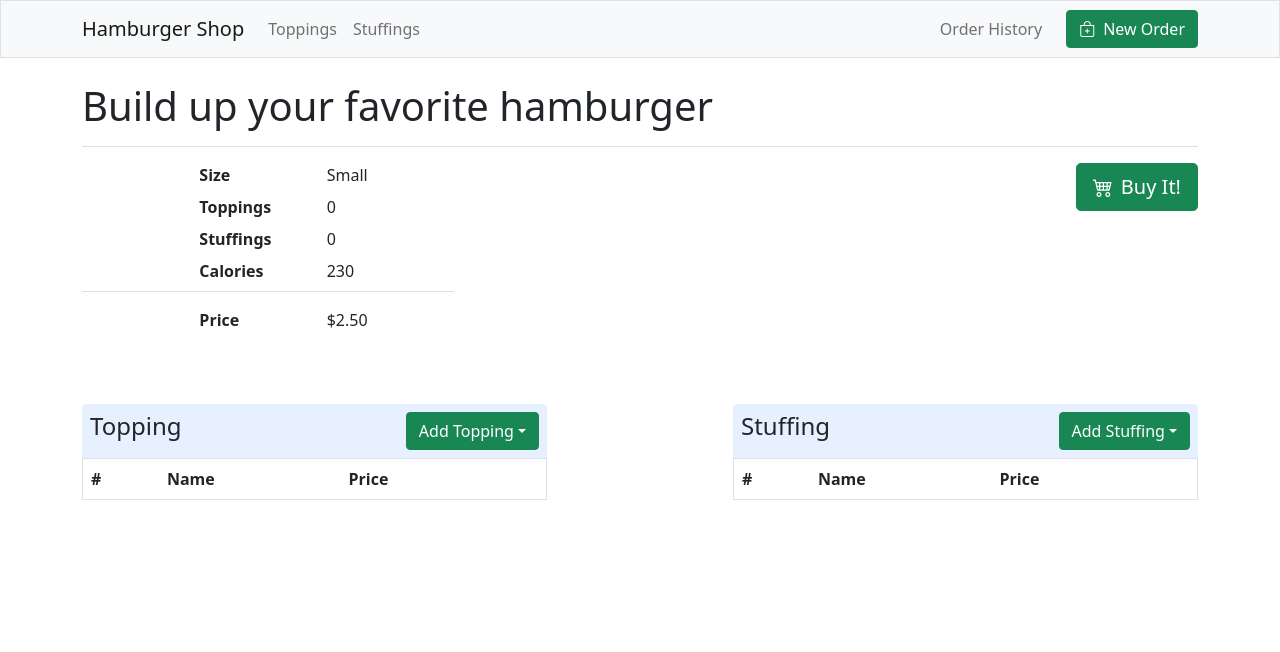
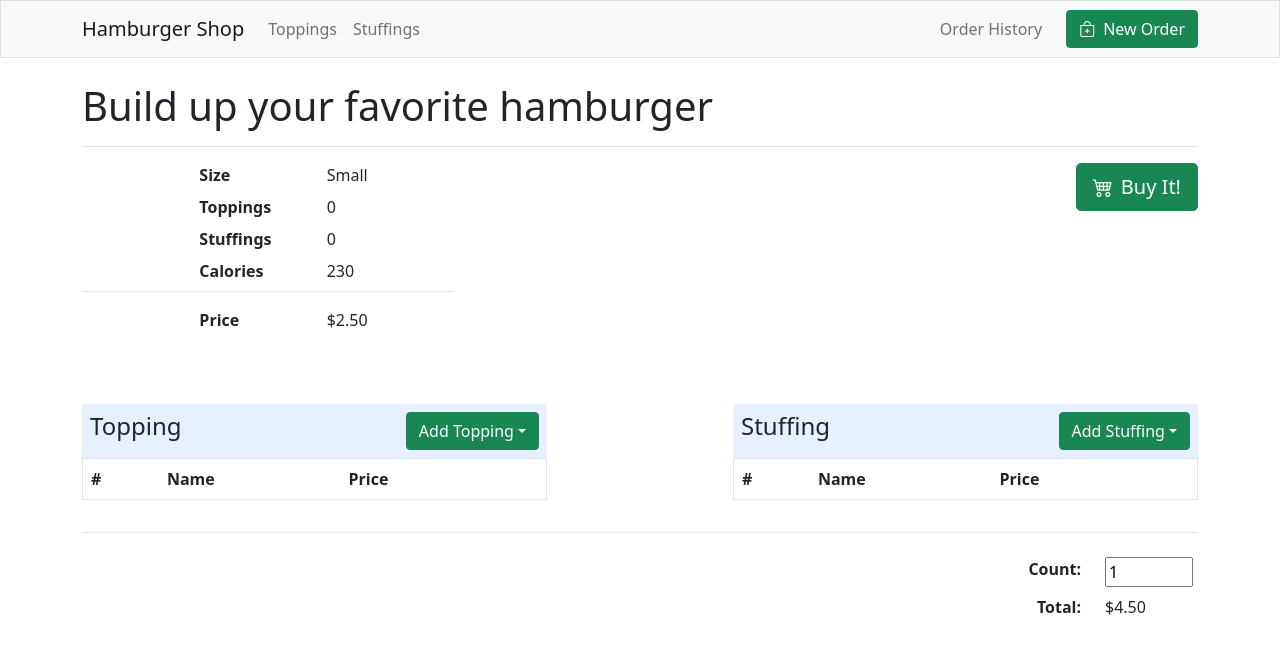
Before and after one commit to Kirill357544/hamburger-shop, a React (Create React App) app: page /order in a window 1280 px wide. Both pictures are taken after a click on the button "Small". Shown: the top 652 px of the page. Built offline with nearby package versions, Linux system fonts and the light colour scheme.

Commit message:
feat: completed task

```diff
--- /dev/null
+++ b/src/Counts.js
@@ -0,0 +1,2 @@
+export const MAX_COUNT = 50;
+export const MIN_COUNT = 1;
--- a/src/components/HamburgerCreator.jsx
+++ b/src/components/HamburgerCreator.jsx
@@ -6,18 +6,29 @@ import { useState } from "react";
 import SIZES from "../Sizes";
 import TOPPINGS from "../Toppings";
 import STUFFINGS from "../Stuffings";
+import CountAndPrice from "./count-and-price/CountAndPrice";
+import { MIN_COUNT } from "../Counts";
+import calculatePrice from "../calculatePrice";
 
 export default function HamburgerCreator() {
     let [hamburger, setHamburger] = useState(null);
+    let [countAndPrice, setCountAndPrice] = useState({
+        count: MIN_COUNT,
+        totalPrice: 4.5,
+    });
 
     const handleSizeSelect = (size) => {
-        setHamburger({ size, toppings: [], stuffings: [] });
+        setHamburger(() => ({ size, toppings: [], stuffings: [] }));
     };
 
     const handleAddTopping = (topping) => {
         if (hamburger.toppings.length !== hamburger.size.maxTopping) {
             setHamburger((prevState) => {
                 prevState.toppings.push(topping);
+                return JSON.parse(JSON.stringify(prevState));
+            });
+            setCountAndPrice((prevState) => {
+                countAndPrice.totalPrice = calculatePrice(hamburger) * countAndPrice.count;
                 return JSON.parse(JSON.stringify(prevState));
             });
         }
@@ -29,11 +40,19 @@ export default function HamburgerCreator() {
             hamburger.toppings.splice(index, 1);
             return JSON.parse(JSON.stringify(prevState));
         });
+        setCountAndPrice((prevState) => {
+            countAndPrice.totalPrice = calculatePrice(hamburger) * countAndPrice.count;
+            return JSON.parse(JSON.stringify(prevState));
+        });
     };
 
     const handleAddStuffing = (stuffing) => {
         setHamburger((prevState) => {
             prevState.stuffings.push(stuffing);
+            return JSON.parse(JSON.stringify(prevState));
+        });
+        setCountAndPrice((prevState) => {
+            countAndPrice.totalPrice = calculatePrice(hamburger) * countAndPrice.count;
             return JSON.parse(JSON.stringify(prevState));
         });
     };
@@ -42,6 +61,10 @@ export default function HamburgerCreator() {
         setHamburger((prevState) => {
             const index = hamburger.stuffings.indexOf(stuffing);
             hamburger.stuffings.splice(index, 1);
+            return JSON.parse(JSON.stringify(prevState));
+        });
+        setCountAndPrice((prevState) => {
+            countAndPrice.totalPrice = calculatePrice(hamburger) * countAndPrice.count;
             return JSON.parse(JSON.stringify(prevState));
         });
     };
@@ -58,7 +81,7 @@ export default function HamburgerCreator() {
                     <h1 className="mb-3 pb-3 border-bottom">Build up your favorite hamburger</h1>
                     <div className="d-flex justify-content-between">
                         <Info hamburger={hamburger} />
-                        <Check hamburger={hamburger} />
+                        <Check hamburger={hamburger} countAndPrice={countAndPrice} />
                     </div>
                     <div className="d-flex justify-content-between">
                         <FillingsSelector
@@ -76,6 +99,12 @@ export default function HamburgerCreator() {
                             title="Stuffing"
                         />
                     </div>
+                    <div className="border-bottom mb-4" />
+                    <CountAndPrice
+                        hamburger={hamburger}
+                        countAndPrice={countAndPrice}
+                        setCountAndPrice={setCountAndPrice}
+                    />
                 </>
             )}
         </>
--- a/src/components/check/Check.jsx
+++ b/src/components/check/Check.jsx
@@ -1,7 +1,7 @@
 import { useState } from "react";
 import CheckModal from "./CheckModal";
 
-export default function Check({ hamburger }) {
+export default function Check({ hamburger, countAndPrice }) {
     const [check, setCheck] = useState(null);
 
     return (
@@ -12,7 +12,13 @@ export default function Check({ hamburger }) {
                     Buy It!
                 </button>
             </div>
-            {check !== null && <CheckModal hamburger={hamburger} onClose={() => setCheck(null)} />}
+            {check !== null && (
+                <CheckModal
+                    hamburger={hamburger}
+                    countAndPrice={countAndPrice}
+                    onClose={() => setCheck(null)}
+                />
+            )}
         </>
     );
 }
--- a/src/components/check/CheckModal.jsx
+++ b/src/components/check/CheckModal.jsx
@@ -3,12 +3,12 @@ import calculatePrice from "../../calculatePrice";
 import calculateCalories from "../../calculateCalories";
 import OrderStorage from "../../OrderStorage";
 
-export default function CheckModal({ hamburger, onClose }) {
+export default function CheckModal({ hamburger, countAndPrice, onClose }) {
     function handleBuyClick() {
         const order = {
             date: Date.now(),
-            totalPrice: 0,
-            count: 0,
+            totalPrice: countAndPrice.totalPrice,
+            count: countAndPrice.count,
             size: hamburger.size.name,
             toppings: hamburger.toppings,
             stuffings: hamburger.stuffings,
@@ -27,6 +27,14 @@ export default function CheckModal({ hamburger, onClose }) {
                         <button type="button" className="btn-close" onClick={onClose} />
                     </div>
                     <div className="modal-body">
+                        <div className="d-flex justify-content-between">
+                            <div>Total price</div>
+                            <div>{formatPrice(countAndPrice.totalPrice)}</div>
+                        </div>
+                        <div className="d-flex justify-content-between">
+                            <div>Count</div>
+                            <div>{countAndPrice.count}</div>
+                        </div>
                         <div className="d-flex justify-content-between">
                             <div>Size</div>
                             <div>{hamburger.size.name}</div>
--- a/src/components/count-and-price/CountAndPrice.jsx
+++ b/src/components/count-and-price/CountAndPrice.jsx
@@ -1 +1,49 @@
-export default function CountAndPrice() {}
+import { MIN_COUNT, MAX_COUNT } from "../../Counts";
+import calculatePrice from "../../calculatePrice";
+import formatPrice from "../../formatter/formatPrice";
+
+export default function CountAndPrice({ hamburger, countAndPrice, setCountAndPrice }) {
+    function handleCountBlur(event) {
+        let currentValue = event.target.valueAsNumber;
+
+        if (currentValue !== countAndPrice.count) {
+            if (currentValue > MAX_COUNT) {
+                currentValue = MAX_COUNT;
+                event.target.value = currentValue;
+            } else if (currentValue < MIN_COUNT) {
+                currentValue = MIN_COUNT;
+                event.target.value = currentValue;
+            }
+            setCountAndPrice((prevState) => {
+                countAndPrice.count = currentValue;
+                countAndPrice.totalPrice = calculatePrice(hamburger) * countAndPrice.count;
+                return JSON.parse(JSON.stringify(prevState));
+            });
+        }
+    }
+
+    return (
+        <div className="col-12">
+            <form>
+                <div className="d-flex justify-content-end mb-2">
+                    <label className="fw-bold me-4" htmlFor="count">
+                        Count:
+                    </label>
+                    <div className="col-1">
+                        <input
+                            type="number"
+                            defaultValue={countAndPrice.count}
+                            min={MIN_COUNT}
+                            max={MAX_COUNT}
+                            onBlur={handleCountBlur}
+                        />
+                    </div>
+                </div>
+                <div className="d-flex justify-content-end">
+                    <label className="fw-bold me-4">Total:</label>
+                    <div className="col-1">{formatPrice(countAndPrice.totalPrice)}</div>
+                </div>
+            </form>
+        </div>
+    );
+}
--- a/src/components/fillings-selector/FillingsSelector.jsx
+++ b/src/components/fillings-selector/FillingsSelector.jsx
@@ -8,7 +8,7 @@ export default function FillingsSelector({ selectedFillings, onAdd, onRemove, fi
         .sort((prev, next) => prev.name.localeCompare(next.name));
 
     return (
-        <div className="col-5 rounded-3">
+        <div className="col-5 rounded-3 mb-3">
             <div className="d-flex justify-content-between bg-primary bg-opacity-10 rounded-top">
                 <div className="m-2">
                     <h4>{title}</h4>
```
Also changed, not shown: src/components/hamburger-constructor/HamburgerConstructor.jsx (deleted, +0 -7 lines).
